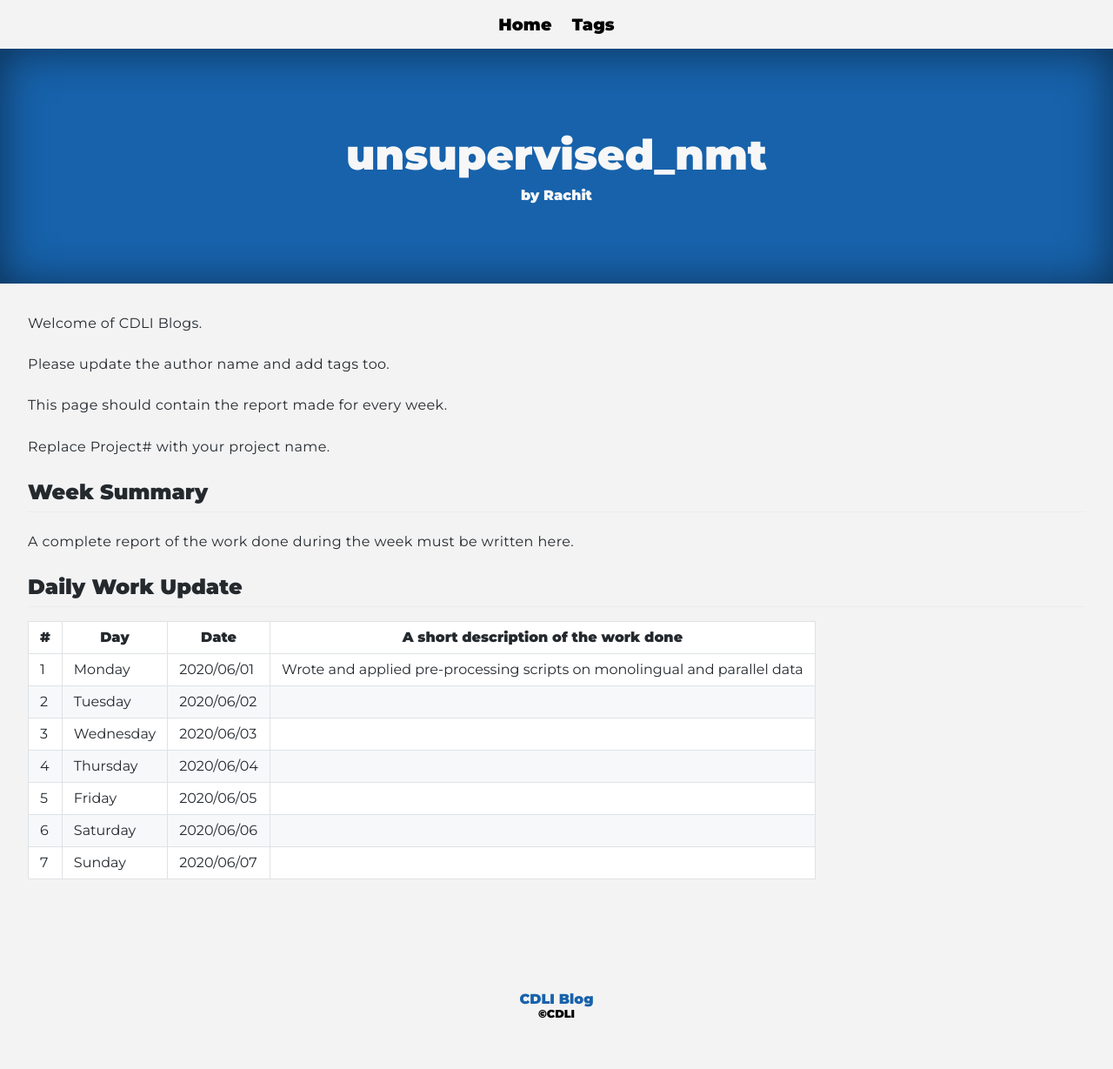
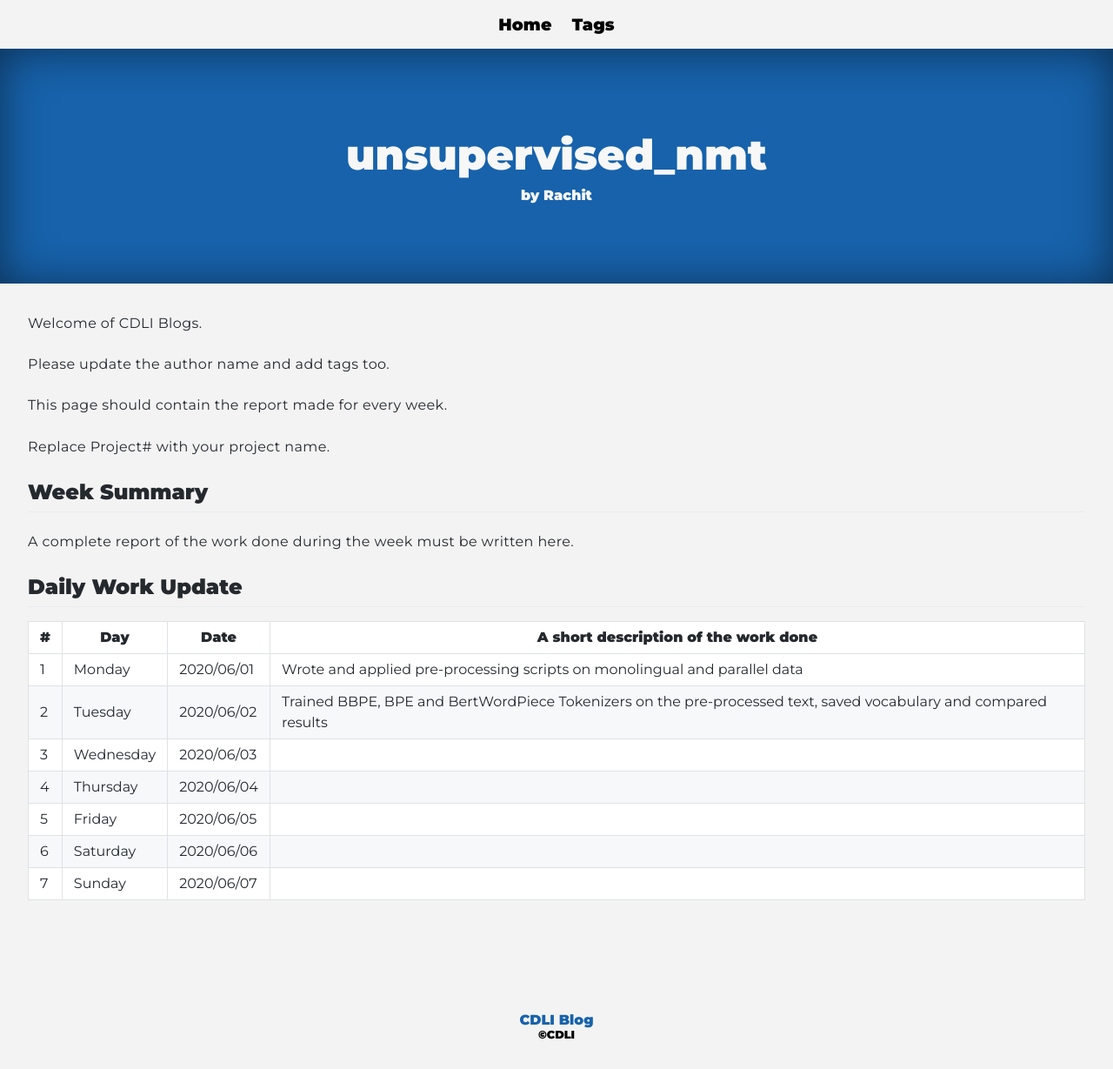
Before and after one commit to cdli-gh/blog, a Jekyll site: the page built from _blog/intern20/unsupervised_nmt/posts/01_week1.md, in a window 1280 px wide. Shown: the whole page at 87% size. Built offline with Jekyll 4.4.1, drawn with Linux system fonts in a browser that asks for light colours; Markdown is read by kramdown in place of the engine named in the settings; before the commit the page ends 1205 px from its top, so only the background shows below that.

Commit message:
Updated Day 2

```diff
--- a/_blog/intern20/unsupervised_nmt/posts/01_week1.md
+++ b/_blog/intern20/unsupervised_nmt/posts/01_week1.md
@@ -22,7 +22,7 @@ A complete report of the work done during the week must be written here.
 |\#|Day|Date|A short description of the work done|
 |---	|---	|---	|---	|
 |1   	| Monday 	|   2020/06/01	|  Wrote and applied pre-processing scripts on monolingual and parallel data 	|
-|2   	| Tuesday  	|   2020/06/02	|   	|
+|2   	| Tuesday  	|   2020/06/02	|  Trained BBPE, BPE and BertWordPiece Tokenizers on the pre-processed text, saved vocabulary and compared results	|
 |3   	| Wednesday  	|  2020/06/03 	|   	|
 |4   	| Thursday  	|   2020/06/04	|   	|
 |5   	| Friday  	|   2020/06/05	|   	|
```
